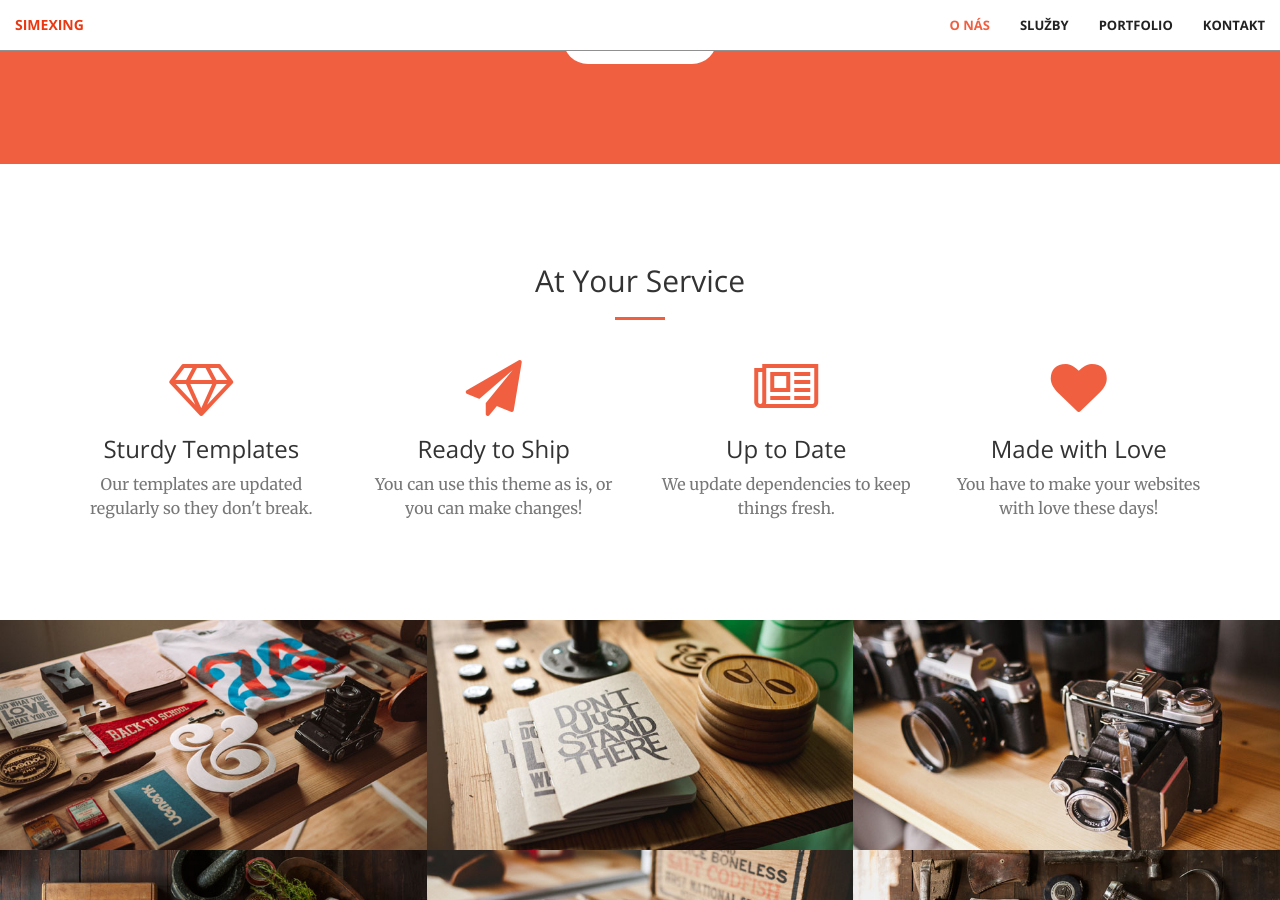
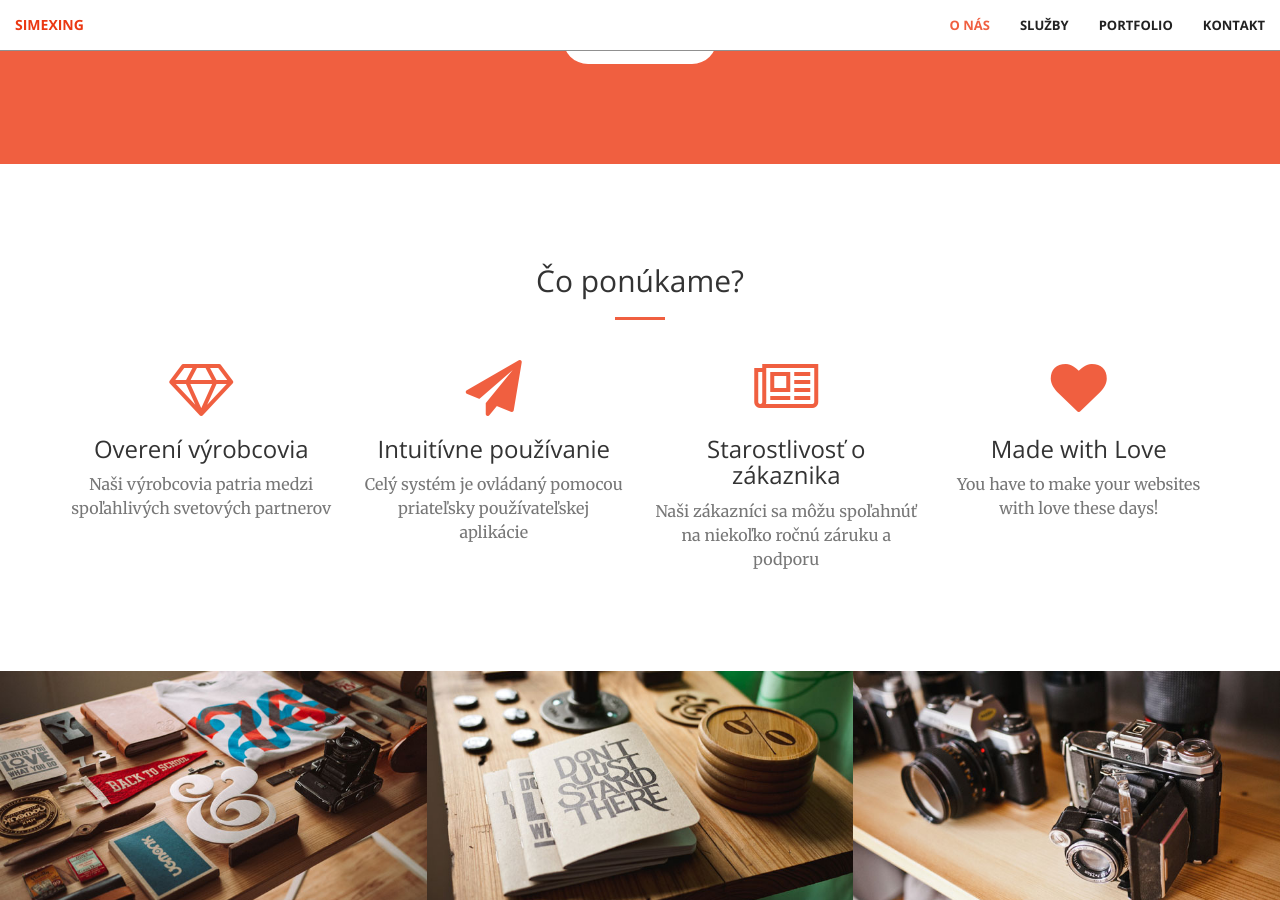
Before and after one commit to stesi13/simexing, a Jekyll site: the page built from index.html, in a window 1280 px wide and 900 px high, scrolled down 1130 px. Built offline with Jekyll 4.4.1, drawn with Linux system fonts in a browser that asks for light colours.

Commit message:
Update services.html

```diff
--- a/_includes/services.html
+++ b/_includes/services.html
@@ -2,7 +2,7 @@
     <div class="container">
         <div class="row">
             <div class="col-lg-12 text-center">
-                <h2 class="section-heading">At Your Service</h2>
+                <h2 class="section-heading">Čo ponúkame?</h2>
                 <hr class="primary">
             </div>
         </div>
@@ -12,22 +12,22 @@
             <div class="col-lg-3 col-md-6 text-center">
                 <div class="service-box">
                     <i class="fa fa-4x fa-diamond wow bounceIn text-primary"></i>
-                    <h3>Sturdy Templates</h3>
-                    <p class="text-muted">Our templates are updated regularly so they don't break.</p>
+                    <h3>Overení výrobcovia</h3>
+                    <p class="text-muted">Naši výrobcovia patria medzi spoľahlivých svetových partnerov</p>
                 </div>
             </div>
             <div class="col-lg-3 col-md-6 text-center">
                 <div class="service-box">
                     <i class="fa fa-4x fa-paper-plane wow bounceIn text-primary" data-wow-delay=".1s"></i>
-                    <h3>Ready to Ship</h3>
-                    <p class="text-muted">You can use this theme as is, or you can make changes!</p>
+                    <h3>Intuitívne používanie</h3>
+                    <p class="text-muted">Celý systém je ovládaný pomocou priateľsky používateľskej aplikácie</p>
                 </div>
             </div>
             <div class="col-lg-3 col-md-6 text-center">
                 <div class="service-box">
                     <i class="fa fa-4x fa-newspaper-o wow bounceIn text-primary" data-wow-delay=".2s"></i>
-                    <h3>Up to Date</h3>
-                    <p class="text-muted">We update dependencies to keep things fresh.</p>
+                    <h3>Starostlivosť o zákaznika</h3>
+                    <p class="text-muted">Naši zákazníci sa môžu spoľahnúť na niekoľko ročnú záruku a podporu</p>
                 </div>
             </div>
             <div class="col-lg-3 col-md-6 text-center">
```
